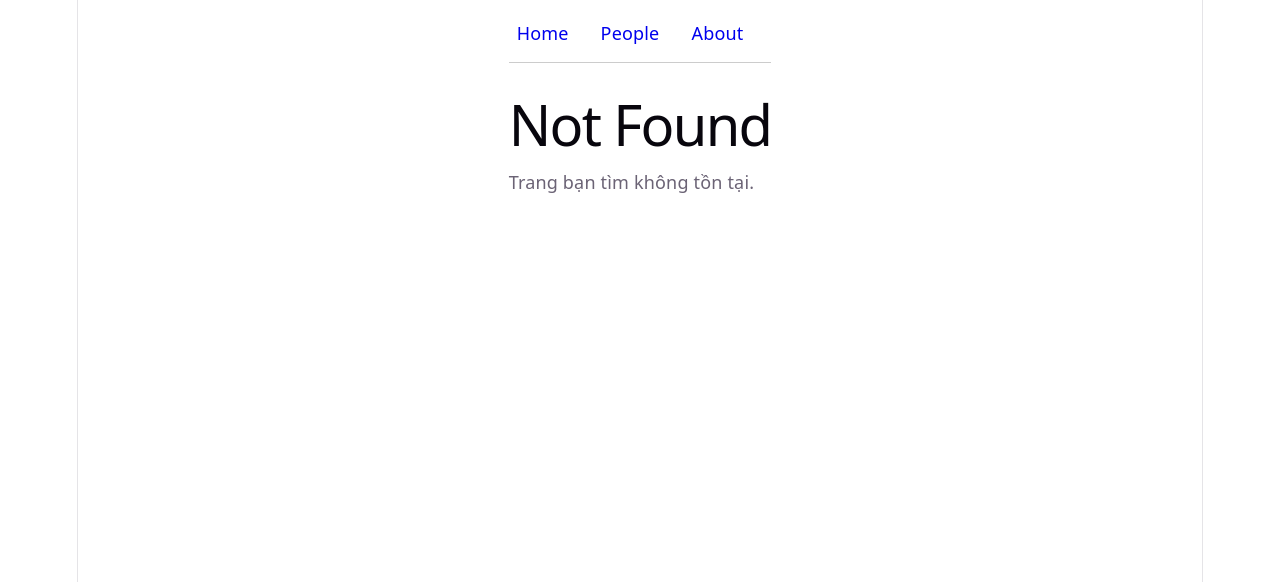
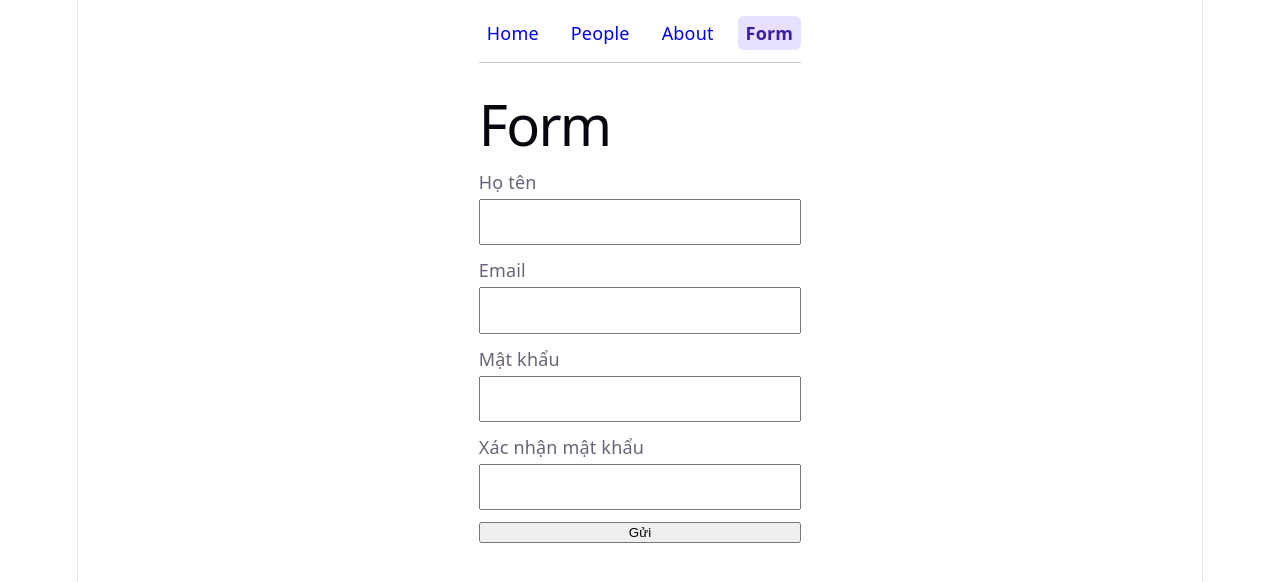
Before and after one commit to Bo-hwi/lab04-web-application, a React (Vite) app in the folder client/: page /form in a window 1280 px wide. Before the commit this address had no page. Shown: the top 582 px of the page. Built offline with nearby package versions, Linux system fonts and the light colour scheme.

Commit message:
feat: inspector output

```diff
--- a/client/src/App.css
+++ b/client/src/App.css
@@ -66,7 +66,7 @@
   margin: 0;
 }
 
-/* Slide 11 gọi là "responsive" nhưng thiếu breakpoint → màn hẹp chuyển 1 cột */
+/* Slide 11 calls it "responsive" but has no breakpoint → collapse to 1 column on narrow screens */
 @media (max-width: 640px) {
   .people-frame {
     grid-template-columns: 1fr;
@@ -93,3 +93,38 @@
   clip-path: inset(50%);
   white-space: nowrap;
 }
+/* ex2: form engine */
+.simple-form {
+  display: grid;
+  gap: 12px;
+  max-width: 420px;
+}
+
+.field-group {
+  display: grid;
+  gap: 4px;
+}
+
+.field-group input {
+  padding: 8px;
+  font: inherit;
+}
+
+.field-group input[aria-invalid='true'] {
+  border: 2px solid #b00020;
+}
+
+.field-error {
+  margin: 0;
+  color: #b00020;
+}
+
+.json-inspector .data-row {
+  display: grid;
+  grid-template-columns: max-content 1fr;
+  gap: 16px;
+}
+
+.json-inspector dd {
+  margin: 0;
+}
--- a/client/src/App.jsx
+++ b/client/src/App.jsx
@@ -1,6 +1,7 @@
 import { lazy, Suspense } from 'react'
 import { Routes, Route } from 'react-router'
 import Layout from './components/Layout.jsx'
+import SimpleForm from './form/SimpleForm.jsx'
 import Skeleton from './components/Skeleton.jsx'
 import PeopleLayout from './pages/PeopleLayout.jsx'
 import { Home, About, NotFound, PeopleIndex } from './pages/StaticPages.jsx'
@@ -17,6 +18,7 @@ export default function App() {
       <Route path="/" element={<Layout />}>
         <Route index element={<Home />} />
         <Route path="about" element={<About />} />
+        <Route path="form" element={<SimpleForm />} />
         <Route path="people" element={<PeopleLayout people={people} />}>
           <Route index element={<PeopleIndex />} />
           <Route
--- a/client/src/components/Layout.jsx
+++ b/client/src/components/Layout.jsx
@@ -16,6 +16,9 @@ export default function Layout() {
           <NavLink to="/about" className={linkClass}>
             About
           </NavLink>
+          <NavLink to="/form" className={linkClass}>
+            Form
+          </NavLink>
         </nav>
       </header>
       {/* One <main> for the entire app; child routes render into <Outlet /> */}
--- /dev/null
+++ b/client/src/form/ShowData.jsx
@@ -0,0 +1,21 @@
+// Never render passwords in the inspector
+const HIDDEN_KEYS = new Set(['password', 'confirmPassword'])
+
+export default function ShowData({ data }) {
+  return (
+    <section aria-label="Submitted data" className="json-inspector">
+      <h2>Submitted data</h2>
+      {/* <dl>/<dt>/<dd> instead of JSON.stringify: screen readers read key-value pairs */}
+      <dl>
+        {Object.entries(data)
+          .filter(([key]) => !HIDDEN_KEYS.has(key))
+          .map(([key, val]) => (
+            <div key={key} className="data-row">
+              <dt>{key}</dt>
+              <dd>{String(val)}</dd>
+            </div>
+          ))}
+      </dl>
+    </section>
+  )
+}
--- a/client/src/form/SimpleForm.jsx
+++ b/client/src/form/SimpleForm.jsx
@@ -1,18 +1,25 @@
+import { useState } from 'react'
 import FormProvider from './FormProvider.jsx'
 import InputField from './InputField.jsx'
+import ShowData from './ShowData.jsx'
 import { useFormContext } from './formContext.js'
 
 const INITIAL_VALUES = { fullName: '', email: '', password: '', confirmPassword: '' }
 
 function FormBody() {
-  const { setSubmitted } = useFormContext()
+  const { values, isValid, setSubmitted } = useFormContext()
+  // Snapshot of the data at the moment of a valid submit (slide 15: "on valid submit")
+  const [submittedData, setSubmittedData] = useState(null)
 
   const handleSubmit = (e) => {
     e.preventDefault()
     setSubmitted(true)
+    setSubmittedData(isValid ? values : null)
   }
 
   return (
+    <>
+      <h1>Form</h1>
       <form onSubmit={handleSubmit} noValidate aria-label="Đăng ký" className="simple-form">
         <InputField name="fullName" label="Họ tên" autoComplete="name" />
         <InputField name="email" label="Email" type="email" autoComplete="email" />
@@ -25,6 +32,8 @@ function FormBody() {
         />
         <button type="submit">Gửi</button>
       </form>
+      {submittedData && <ShowData data={submittedData} />}
+    </>
   )
 }
 
```
Lines whose indentation alone changed are shown as unchanged.
